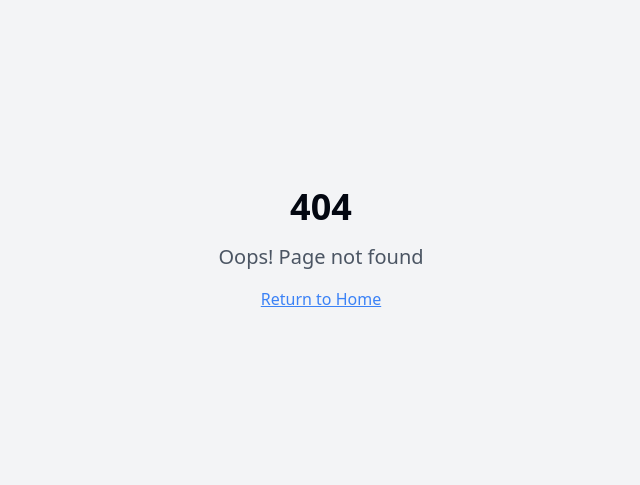
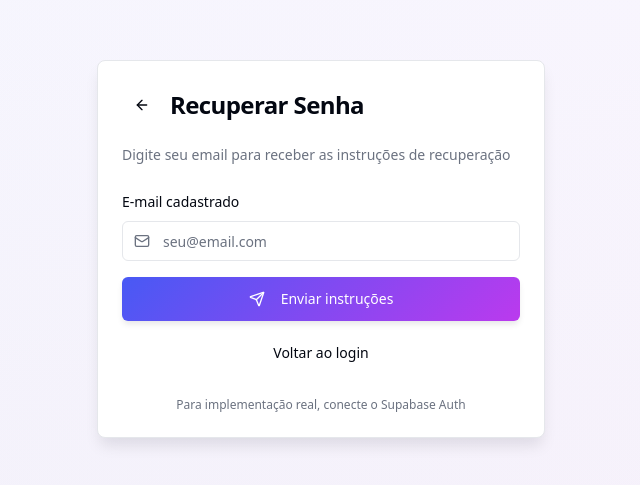
Before and after one commit to devBrunoLins/payroll-adm, a React (Vite) app: page /recover-password in a window 1280 px wide. Before the commit this address had no page. Shown: the part 151-636 px from the top of the page, without its empty margins (319-959 px from the left). Built offline with nearby package versions, Linux system fonts and the light colour scheme.

Commit message:
Adicionar tela de recuperação de senha

```diff
--- a/src/App.tsx
+++ b/src/App.tsx
@@ -5,6 +5,7 @@ import { QueryClient, QueryClientProvider } from "@tanstack/react-query";
 import { BrowserRouter, Routes, Route } from "react-router-dom";
 import Login from "./pages/Login";
 import Dashboard from "./pages/Dashboard";
+import RecoverPassword from "./pages/RecoverPassword";
 import NotFound from "./pages/NotFound";
 
 const queryClient = new QueryClient();
@@ -18,6 +19,7 @@ const App = () => (
         <Routes>
           <Route path="/" element={<Login />} />
           <Route path="/dashboard" element={<Dashboard />} />
+          <Route path="/recover-password" element={<RecoverPassword />} />
           {/* ADD ALL CUSTOM ROUTES ABOVE THE CATCH-ALL "*" ROUTE */}
           <Route path="*" element={<NotFound />} />
         </Routes>
--- a/src/pages/Login.tsx
+++ b/src/pages/Login.tsx
@@ -113,12 +113,7 @@ const Login = () => {
               type="button"
               variant="ghost"
               className="w-full"
-              onClick={() => {
-                toast({
-                  title: "Recuperação de senha",
-                  description: "Funcionalidade em desenvolvimento. Entre em contato com o administrador.",
-                });
-              }}
+              onClick={() => navigate("/recover-password")}
             >
               Recuperar senha
             </Button>
--- /dev/null
+++ b/src/pages/RecoverPassword.tsx
@@ -0,0 +1,144 @@
+import { useState } from "react";
+import { useNavigate } from "react-router-dom";
+import { Button } from "@/components/ui/button";
+import { Input } from "@/components/ui/input";
+import { Label } from "@/components/ui/label";
+import { Card, CardContent, CardDescription, CardHeader, CardTitle } from "@/components/ui/card";
+import { ArrowLeft, Mail, Send } from "lucide-react";
+import { useToast } from "@/hooks/use-toast";
+
+const RecoverPassword = () => {
+  const navigate = useNavigate();
+  const { toast } = useToast();
+  const [email, setEmail] = useState("");
+  const [isLoading, setIsLoading] = useState(false);
+  const [isEmailSent, setIsEmailSent] = useState(false);
+
+  const handleSubmit = async (e: React.FormEvent) => {
+    e.preventDefault();
+    setIsLoading(true);
+
+    // Simulação de envio de email
+    setTimeout(() => {
+      setIsEmailSent(true);
+      toast({
+        title: "Email enviado!",
+        description: `Instruções de recuperação foram enviadas para ${email}`,
+      });
+      setIsLoading(false);
+    }, 1500);
+  };
+
+  const handleBackToLogin = () => {
+    navigate("/");
+  };
+
+  return (
+    <div className="min-h-screen flex items-center justify-center bg-gradient-subtle">
+      <div className="absolute inset-0 bg-gradient-primary opacity-5"></div>
+      <Card className="w-full max-w-md relative z-10 shadow-lg">
+        <CardHeader className="space-y-1">
+          <div className="flex items-center gap-2 mb-4">
+            <Button
+              variant="ghost"
+              size="icon"
+              onClick={handleBackToLogin}
+              className="hover:bg-accent"
+            >
+              <ArrowLeft className="h-4 w-4" />
+            </Button>
+            <CardTitle className="text-2xl font-bold">
+              Recuperar Senha
+            </CardTitle>
+          </div>
+          <CardDescription>
+            {isEmailSent
+              ? "Verifique seu email para redefinir sua senha"
+              : "Digite seu email para receber as instruções de recuperação"}
+          </CardDescription>
+        </CardHeader>
+        <CardContent>
+          {!isEmailSent ? (
+            <form onSubmit={handleSubmit} className="space-y-4">
+              <div className="space-y-2">
+                <Label htmlFor="recovery-email">E-mail cadastrado</Label>
+                <div className="relative">
+                  <Mail className="absolute left-3 top-1/2 transform -translate-y-1/2 h-4 w-4 text-muted-foreground" />
+                  <Input
+                    id="recovery-email"
+                    type="email"
+                    placeholder="seu@email.com"
+                    value={email}
+                    onChange={(e) => setEmail(e.target.value)}
+                    className="pl-10"
+                    required
+                  />
+                </div>
+              </div>
+              <div className="space-y-3">
+                <Button
+                  type="submit"
+                  variant="gradient"
+                  size="lg"
+                  className="w-full"
+                  disabled={isLoading}
+                >
+                  {isLoading ? (
+                    "Enviando..."
+                  ) : (
+                    <>
+                      <Send className="mr-2 h-4 w-4" />
+                      Enviar instruções
+                    </>
+                  )}
+                </Button>
+                <Button
+                  type="button"
+                  variant="ghost"
+                  className="w-full"
+                  onClick={handleBackToLogin}
+                >
+                  Voltar ao login
+                </Button>
+              </div>
+            </form>
+          ) : (
+            <div className="space-y-4 text-center">
+              <div className="p-4 bg-accent rounded-lg">
+                <Mail className="h-12 w-12 mx-auto mb-3 text-primary" />
+                <p className="text-sm font-medium">Email enviado com sucesso!</p>
+                <p className="text-xs text-muted-foreground mt-2">
+                  Verifique sua caixa de entrada e siga as instruções
+                </p>
+              </div>
+              <div className="space-y-3">
+                <Button
+                  variant="secondary"
+                  className="w-full"
+                  onClick={() => {
+                    setIsEmailSent(false);
+                    setEmail("");
+                  }}
+                >
+                  Enviar novamente
+                </Button>
+                <Button
+                  variant="ghost"
+                  className="w-full"
+                  onClick={handleBackToLogin}
+                >
+                  Voltar ao login
+                </Button>
+              </div>
+            </div>
+          )}
+          <div className="mt-6 text-center text-xs text-muted-foreground">
+            <p>Para implementação real, conecte o Supabase Auth</p>
+          </div>
+        </CardContent>
+      </Card>
+    </div>
+  );
+};
+
+export default RecoverPassword;
```
